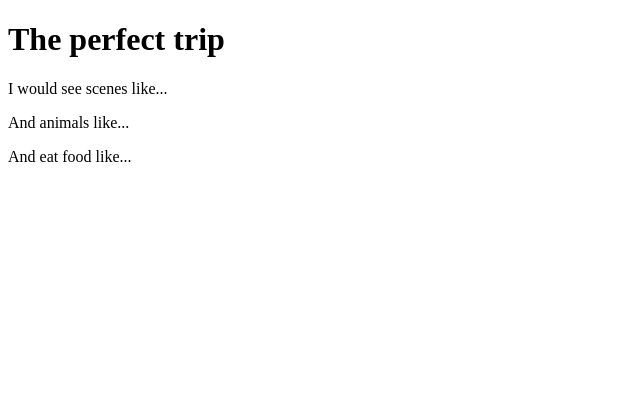
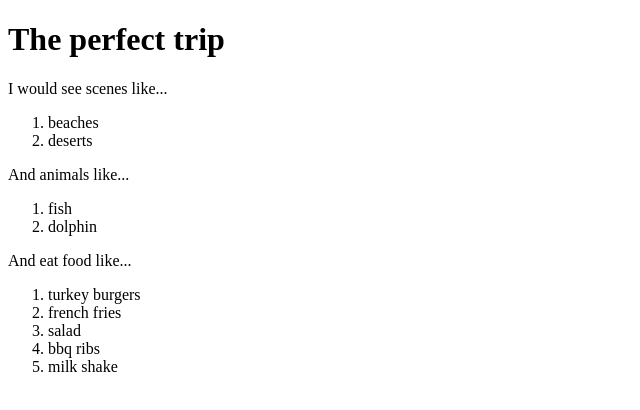
Before and after one commit to kinglyk145/grubclub, a plain HTML site: page index.html in a window 1280 px wide. Shown: the whole page, without its empty margins (0-640 px from the left). Drawn offline with Linux system fonts and the light colour scheme.

Commit message:
Update index.html

```diff
--- a/index.html
+++ b/index.html
@@ -8,10 +8,24 @@
         <h1>The perfect trip</h1>
 
         <p>I would see scenes like...</p>
+        <ol>
+            <li>beaches</li>
+            <li>deserts</li>
+        </ol>
 
         <p>And animals like...</p>
+        <ol>
+            <li>fish</li>
+            <li>dolphin</li>
+        </ol>
 
         <p>And eat food like...</p>
+        <ol>
+            <li>turkey burgers</li>
+            <li>french fries</li>
+            <li>salad</li>
+            <li>bbq ribs</li>
+            <li>milk shake</li>
 
     </body>
 </html>
```
